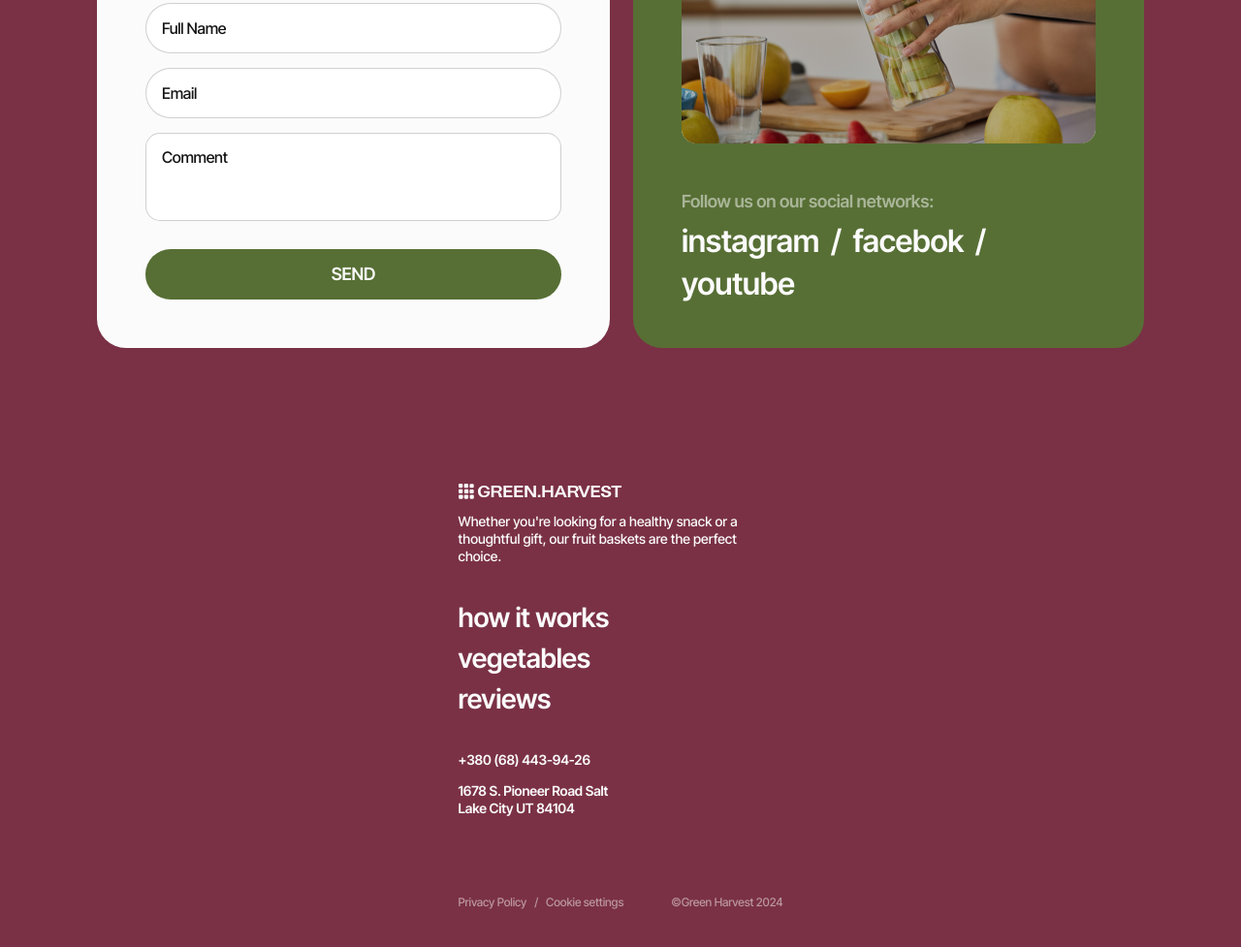
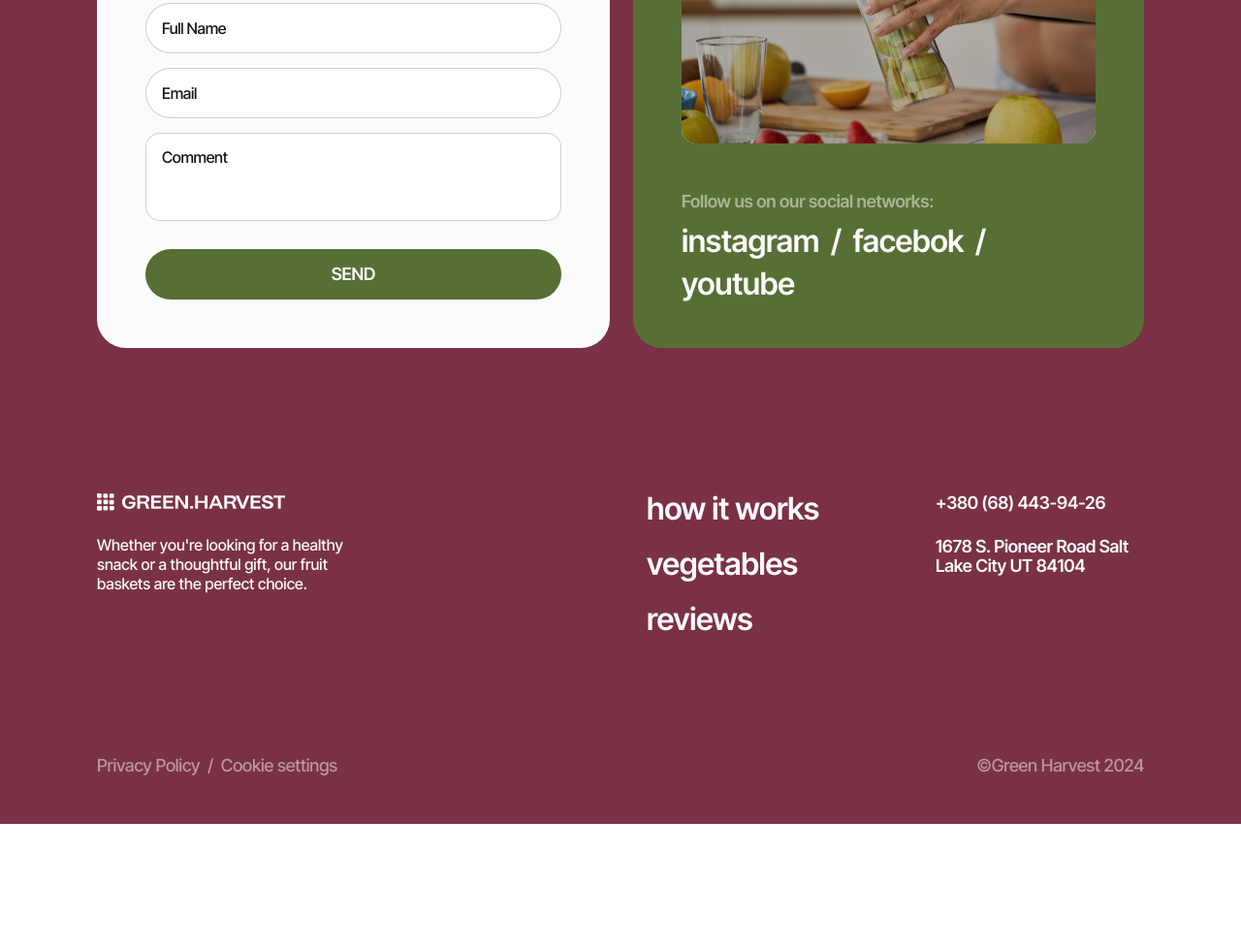
Before and after one commit to maxmoroz777/green-harvest-project, a website built with Vite: page src/index.html in a window 1280 px wide. Shown: the part 4536-5513 px from the top of the page at 97% size. After the commit the page ends 5386 px from the top, so only its background shows below. Built offline with nearby package versions, Linux system fonts and the light colour scheme.

Commit message:
footer finished

```diff
--- a/src/css/footer.css
+++ b/src/css/footer.css
@@ -20,6 +20,16 @@
     margin-bottom: 14px;
 }
 
+.svg-logo-text {
+    width: 148px;
+    height: 16px;
+}
+
+.svg-logo-grill {
+    width: 16px;
+    height: 16px;
+}
+
 .footer-paragraf {
     font-weight: 500;
     font-size: 14px;
@@ -40,6 +50,10 @@
     line-height: 1;
     letter-spacing: -0.01em;
     color: #fbfbfb;
+}
+
+.footer-contacts-item:hover {
+    color: #da7791;
 }
 
 .footer-address {
@@ -69,3 +83,116 @@
     color: rgba(251, 251, 251, 0.5);
     justify-content: space-between;
 }
+
+@media only screen and (min-width: 768px) {
+
+    .section-footer {
+        padding: 32px;
+    }
+
+    .container-footer {
+        max-width: 704px;
+    }
+
+    .footer-logo-contacts {
+        display: flex;
+        max-width: 704px;
+        justify-content: space-between;
+        height: 295px;
+        margin-bottom: 100px;
+    }
+
+    .footer-logo-header {
+        margin: 0;
+    }
+
+    .container-svg-logo {
+        gap: 8px;
+        margin-bottom: 25px;
+    }
+
+    .svg-logo-text {
+        width: 168px;
+        height: 18px;
+    }
+
+    .svg-logo-grill {
+        width: 18px;
+        height: 18px;
+    }
+
+    .footer-paragraf {
+        max-width: 265px;
+        font-size: 16px;
+        line-height: 1.25;
+        color: #fbfbfb;
+    }
+
+    .footer-contacts {
+        width: 215px;
+    }
+
+    .footer-contacts-list {
+        gap: 25px;
+        margin-bottom: 64px;
+    }
+
+    .footer-contacts-item {
+        font-size: 32px;
+    }
+
+    .footer-address {
+        font-size: 18px;
+        line-height: 1.11111;
+        /* margin-bottom: 100px; */
+    }
+
+    .footer-address-prgf {
+        margin-top: 25px;
+    }
+
+    .container-footer-policy {
+        font-size: 18px;
+        line-height: 1.11111;
+    }
+}
+
+@media only screen and (min-width: 1280px) {
+
+    .section-footer {
+        padding: 50px 100px;
+    }
+
+    .container-footer {
+        max-width: 1080px;
+    }
+
+    .footer-logo-contacts {
+        display: flex;
+        max-width: 1080px;
+        justify-content: space-between;
+        height: 146px;
+        margin-bottom: 125px;
+    }
+
+    .footer-logo-header {
+        margin: 0;
+    }
+
+    .footer-contacts {
+        display: flex;
+        justify-content: space-between;
+        width: 513px;
+    }
+
+    .footer-contacts-list {
+        max-width: 178px;
+        margin: 0;
+    }
+
+    .footer-address {
+        margin: 0;
+        width: 215px;
+    }
+
+}
--- a/src/partials/footer.html
+++ b/src/partials/footer.html
@@ -1,11 +1,12 @@
 <footer class="section-footer">
     <div class="container-footer">
+        <div class="footer-logo-contacts">
             <div class="footer-logo-header">
                 <a href="#" class="container-svg-logo">
-                <svg width="16" height="16" class="svg-logo-grill">
+                    <svg class="svg-logo-grill">
                         <use href="./img/icons.svg#icon-grill-mob"></use>
                     </svg>
-                <svg width="148" height="12" class="svg-logo-text">
+                    <svg class="svg-logo-text">
                         <use href="./img/icons.svg#icon-green-harvest-mob"></use>
                     </svg>
                 </a>
@@ -16,13 +17,14 @@
             </div>
             <div class="footer-contacts">
                 <ul class="footer-contacts-list">
-                <li><a class="footer-contacts-item" href="">how it works</a></li>
-                <li><a class="footer-contacts-item" href="">vegetables</a></li>
-                <li><a class="footer-contacts-item" href="">reviews</a></li>
+                    <li><a class="footer-contacts-item" href="#section-how-it-works">how it works</a></li>
+                    <li><a class="footer-contacts-item" href="#vegetables-section">vegetables</a></li>
+                    <li><a class="footer-contacts-item" href="#section-reviews">reviews</a></li>
                 </ul>
                 <div class="footer-address">
                     <a href="tel:+380684439426">+380 (68) 443-94-26</a></li>
                     <p class="footer-address-prgf">1678 S. Pioneer Road Salt <br> Lake City UT 84104</p>
+                </div>
             </div>
         </div>
         <div class="container-footer-policy">
--- a/src/partials/how-it-works.html
+++ b/src/partials/how-it-works.html
@@ -1,6 +1,6 @@
 <!--Section IMAGES & How it works-->
 
-<section class="section-how-it-works">
+<section class="section-how-it-works" id="section-how-it-works">
     <div class="container-how-it-work">
         <div class="image-how-it-works">
             <div class="how-it-works-picture">
--- a/src/partials/reviews.html
+++ b/src/partials/reviews.html
@@ -1,4 +1,4 @@
-<section class="section-reviews">
+<section class="section-reviews" id="section-reviews">
     <div class="container-section-reviews">
         <div class="reviews-header">
             <h2 class="reviews-title">reviews from our <span class="reviews-span">customers</span></h2>
--- a/src/partials/vegetables.html
+++ b/src/partials/vegetables.html
@@ -1,4 +1,4 @@
-<section class="vegetables-section">
+<section class="vegetables-section" id="vegetables-section">
 
     <div class="container-vegetables">
         <div class="veg-section-header">
--- a/src/partials/your-order.html
+++ b/src/partials/your-order.html
@@ -1,5 +1,5 @@
 <!-- YOUR ORDER -->
-<section class="section section-your-order">
+<section class="section section-your-order" id="section-your-order">
     <div class="container-your-order">
         <div class="section-your-order-content">
             <div class="mobile-your-order">
```
Lines whose indentation alone changed are shown as unchanged.
